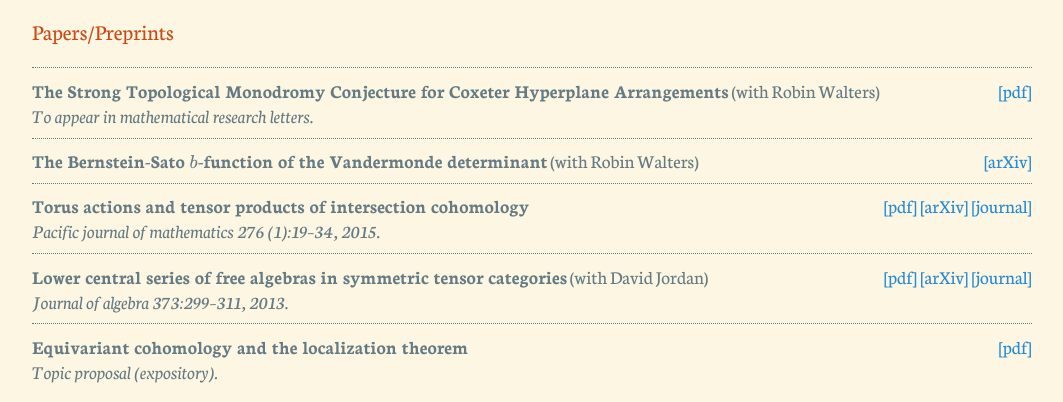
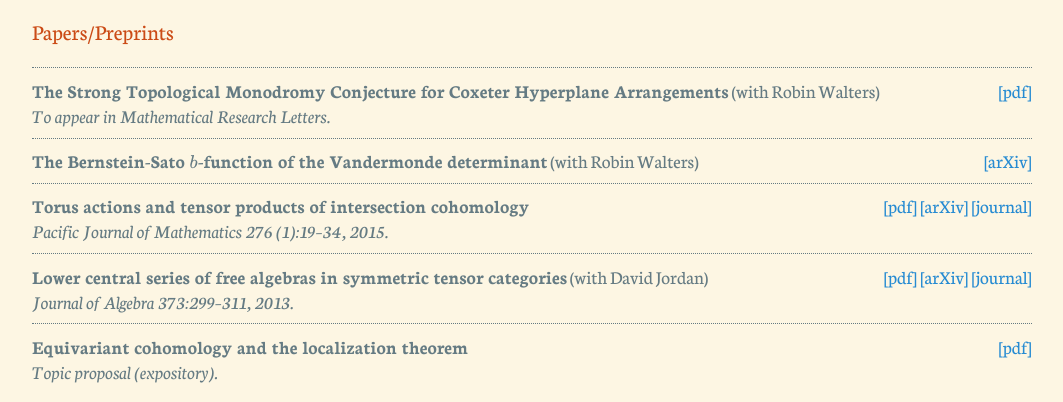
Before and after one commit to dongmouren0/dongmouren.github.io, a Jekyll site: the page built from research/index.md, in a window 1280 px wide. Shown: the part 154-556 px from the top of the page, without its empty margins (108-1171 px from the left). Built offline with Jekyll 4.4.1, drawn with Linux system fonts in a browser that asks for light colours; formulas are drawn with MathJax 3.

Commit message:
Minor changes in CSS/papers.

```diff
--- a/_data/papers.yml
+++ b/_data/papers.yml
@@ -1,6 +1,6 @@
 - title: The Strong Topological Monodromy Conjecture for Coxeter Hyperplane Arrangements
   with: Robin Walters
-  comment: to appear in Mathematical Research Letters
+  comment: To appear in Mathematical Research Letters
   links:
     pdf: bapat-walters-2015.pdf
 
@@ -25,6 +25,6 @@
     journal: http://dx.doi.org/10.1016/j.jalgebra.2012.10.001
 
 - title: Equivariant cohomology and the localization theorem
-  comment: topic proposal (expository)
+  comment: Topic proposal (expository)
   links:
     pdf: topic-proposal.pdf
--- a/css/stylesheet.scss
+++ b/css/stylesheet.scss
@@ -22,14 +22,8 @@
 
 @media screen and (min-width: 550px) {
     body {
-        header {
-        flex-direction: row;
-        }
         .intro {
           flex-direction: row-reverse;
-        }
-        .papers {
-            flex-direction: row;
         }
         font-size:120%;
     }
@@ -38,6 +32,14 @@
 @media screen and (min-width: 1000px) {
     body {
         max-width:1000px;
+
+        header {
+          flex-direction: row;
+        }
+
+        .papers {
+        flex-direction: row;
+        }
     }
 }
 
--- a/research/index.md
+++ b/research/index.md
@@ -10,26 +10,8 @@
 
 {% for paper in site.data.papers %}
 <div class="papers">
-**{{ paper.title }}**{% if paper.with %} (with {{ paper.with }}){% endif %}{% if paper.comment %}<br/> *{{ paper.comment | capitalize }}.*{% endif %}
+**{{ paper.title }}**{% if paper.with %} (with {{ paper.with }}){% endif %}{% if paper.comment %}<br/> *{{ paper.comment }}.*{% endif %}
 
 {% for link in paper.links %} [\[{{ link[0] }}\]]({{ link[1] }}) {% endfor %}
 </div>
 {% endfor %}
-
-
-<!--
-
-<div class="bibliography">
-
-| :-----                                                                                                                                              | :----                                                                                                                                           |
-| The Strong Topological Monodromy Conjecture for Coxeter Hyperplane Arrangements (with Robin Walters), _to appear in Mathematical Research Letters_. | [[pdf](papers/bapat-walters-2015.pdf)]                                                                                                          |
-| The Bernstein-Sato $$b$$-function of the Vandermonde determinant (with Robin Walters)                                                               | [[arXiv](http://arxiv.org/abs/1503.01055)]                                                                                                      |
-| Torus actions and tensor products of intersection cohomology, _Pacific Journal of Mathematics 276 (1):19--34, 2015_                                 | [[pdf](papers/bapat-2015.pdf)], [[arXiv](http://arxiv.org/abs/1309.0859)], [[journal](http://dx.doi.org/10.2140/pjm.2015.276.19)]               |
-| Lower central series of free algebras in symmetric tensor categories (with David Jordan), _Journal of Algebra 373:299--311, 2013_                   | [[pdf](papers/bapat-jordan-2013.pdf)], [[arXiv](http://arxiv.org/abs/1001.1375)], [[journal](http://dx.doi.org/10.1016/j.jalgebra.2012.10.001)] |
-| Equivariant cohomology and the localization theorem, topic proposal (expository).                                                                   | [[pdf](papers/topic-proposal.pdf)]                                                                                                              |
-
-</div>
-
-### Expository
-
--->
```
